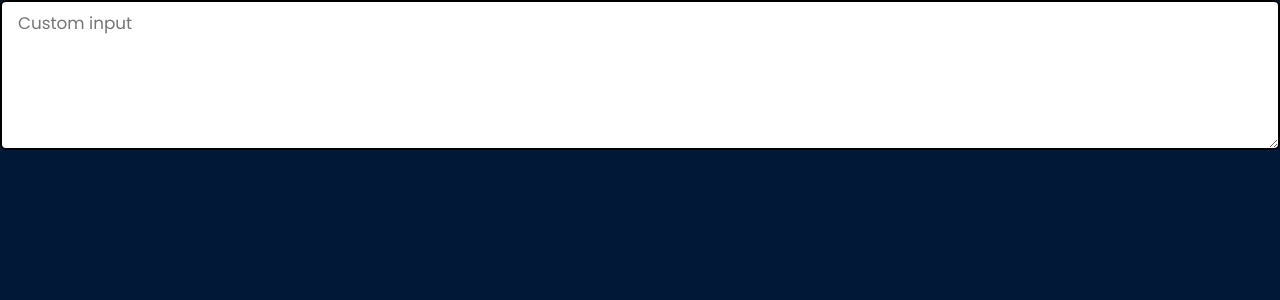
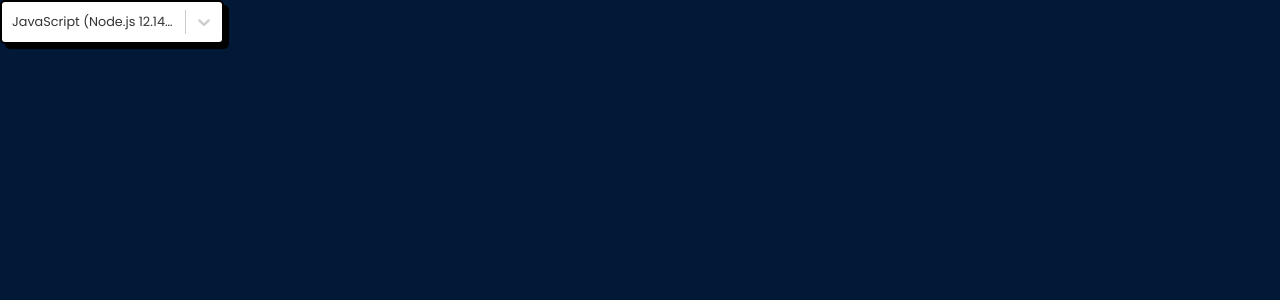
Before and after one commit to Danish1004/online-judge-frontend, a React (Create React App) app: page /editor in a window 1280 px wide. Shown: the top 300 px of the page. Built offline with nearby package versions, Linux system fonts and the light colour scheme.

Commit message:
Language Dropdown component

```diff
--- /dev/null
+++ b/src/components/langdrop/LangDrop.jsx
@@ -0,0 +1,18 @@
+import React from "react";
+import Select from "react-select";
+import { customStyles } from "../../constants/customStyles";
+import { languageOptions } from "../../constants/languageOptions";
+
+const LangDrop = ({ onSelectChange }) => {
+  return (
+    <Select
+      placeholder={`Filter By Category`}
+      options={languageOptions}
+      styles={customStyles}
+      defaultValue={languageOptions[0]}
+      onChange={(selectedOption) => onSelectChange(selectedOption)}
+    />
+  );
+};
+
+export default LangDrop;
--- a/src/index.js
+++ b/src/index.js
@@ -7,8 +7,7 @@ import Registration from "./pages/registration/Registration";
 import Profile from "./pages/profile/Profile";
 import Login from "./pages/login/Login";
 // import Editor from "./pages/editor/Editor";
-// import CodeWindow from "./components/codewindow/CodeWindow";
-import CustomInput from "./components/custominput/CustomInput";
+import LangDrop from "./components/langdrop/LangDrop";
 const router = createBrowserRouter([
   {
     path: "/",
@@ -28,7 +27,7 @@ const router = createBrowserRouter([
   },
   {
     path: "/editor",
-    element: <CustomInput />,
+    element: <LangDrop />,
   },
 ]);
 const root = ReactDOM.createRoot(document.getElementById("root"));
```
